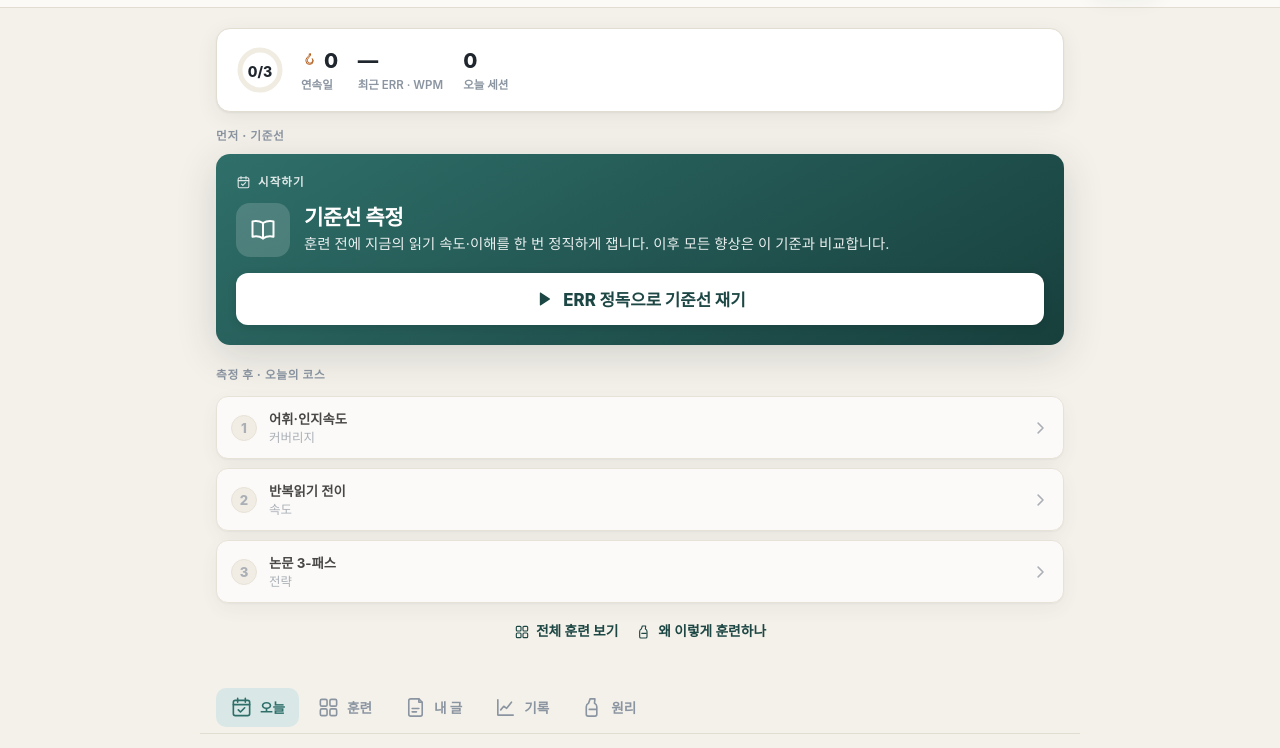
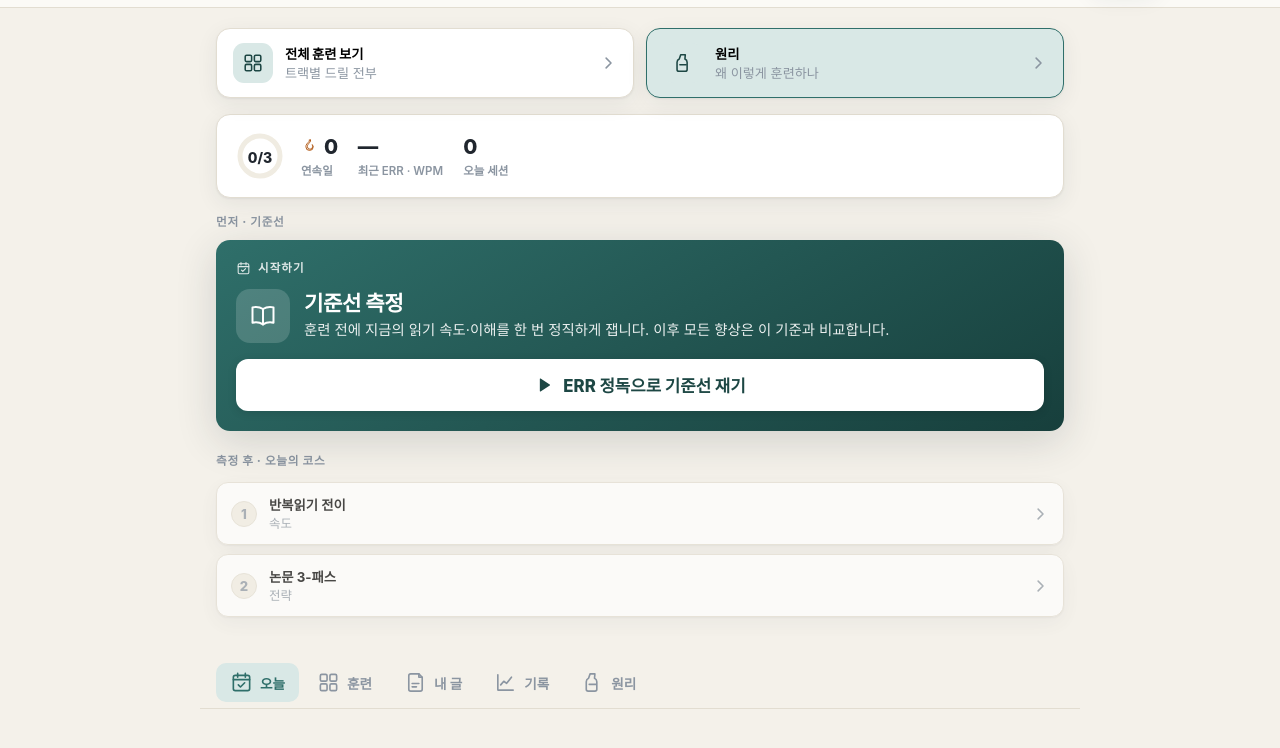
Before and after one commit to seunghoonchoi-phd/reading-trainer, a plain HTML site: page index.html in a window 1280 px wide. Shown: the part 52-800 px from the top of the page. Drawn offline with Linux system fonts and the light colour scheme.

Commit message:
home: 메뉴를 상단 카드로 격상(전체훈련/원리) + 단어장 제거 + SW network-first(업데이트 후 빈화면 방지)

```diff
--- a/css/styles.css
+++ b/css/styles.css
@@ -230,6 +230,18 @@ body {
 .linkrow a:hover { text-decoration: underline; }
 .linkrow .icon svg { width: 16px; height: 16px; }
 
+/* top menu cards (전체 훈련 보기 · 원리) */
+.menu-grid { display: grid; grid-template-columns: 1fr 1fr; gap: 12px; margin-bottom: 16px; }
+@media (max-width: 520px) { .menu-grid { grid-template-columns: 1fr; } }
+.menucard { display: flex; align-items: center; gap: 12px; width: 100%; text-align: left; background: var(--surface); border: 1px solid var(--line); border-radius: var(--radius); padding: 14px 16px; cursor: pointer; font-family: inherit; box-shadow: var(--shadow); transition: border-color .12s ease, transform .04s ease; }
+.menucard:hover { border-color: var(--accent); }
+.menucard:active { transform: translateY(1px); }
+.menucard--accent { background: var(--accent-soft); border-color: var(--accent); }
+.menucard__body { display: flex; flex-direction: column; min-width: 0; flex: 1; }
+.menucard__name { font-weight: 800; letter-spacing: -.01em; }
+.menucard__sub { font-size: .82rem; color: var(--ink-faint); }
+.menucard__chev { color: var(--ink-faint); margin-left: auto; flex: none; }
+
 /* ---- Progress: skill radar + tiers ---- */
 .radar-wrap { display: grid; grid-template-columns: minmax(0,1.05fr) minmax(0,1fr); gap: 14px 18px; align-items: center; }
 @media (max-width: 560px) { .radar-wrap { grid-template-columns: 1fr; } }
--- a/js/app.js
+++ b/js/app.js
@@ -188,15 +188,23 @@ function renderHome() {
       icon('chevron', { size: 18, cls: 'step__chev' }));
   });
 
+  const menuCard = (cls, ico, name, sub, route) => h('button', { class: 'menucard' + cls, onClick: () => go(route) },
+    h('span', { class: 'iconchip' }, icon(ico)),
+    h('span', { class: 'menucard__body' },
+      h('span', { class: 'menucard__name' }, name),
+      h('span', { class: 'menucard__sub' }, sub)),
+    icon('chevron', { size: 18, cls: 'menucard__chev' }));
+  const menu = h('div', { class: 'menu-grid' },
+    menuCard('', 'train', '전체 훈련 보기', '트랙별 드릴 전부', 'train'),
+    menuCard(' menucard--accent', 'theory', '원리', '왜 이렇게 훈련하나', 'theory'));
+
   mount(view, h('div', { class: 'fade-in' },
+    menu,
     status,
     h('p', { class: 'track-label', style: { marginTop: '16px' } }, hasBaseline ? '오늘의 훈련' : '먼저 · 기준선'),
     heroNode,
     !hasBaseline ? h('p', { class: 'track-label' }, '측정 후 · 오늘의 코스') : null,
     h('div', { class: 'session' + (hasBaseline ? '' : ' session--preview'), style: { marginTop: '12px' } }, ...steps),
-    h('div', { class: 'linkrow' },
-      h('a', { href: '#train', onClick: e => { e.preventDefault(); go('train'); } }, icon('train', { size: 16 }), '전체 훈련 보기'),
-      h('a', { href: '#theory', onClick: e => { e.preventDefault(); go('theory'); } }, icon('theory', { size: 16 }), '왜 이렇게 훈련하나')),
     content.data().isSeed ? h('div', { class: 'note note--warn', style: { marginTop: '12px' } }, '※ 콘텐츠 데이터를 못 불러와 내장 샘플로 동작 중입니다.') : null));
 }
 
--- a/js/drills/index.js
+++ b/js/drills/index.js
@@ -1,5 +1,4 @@
 // ===== drills/index.js — registry, ordered by the coverage-first → rate → strategy program =====
-import vocab from './vocab.js';
 import conquer from './conquer.js';
 import err from './err.js';
 import repeated from './repeated.js';
@@ -10,8 +9,8 @@ import zhseg from './zhseg.js';
 import zhchar from './zhchar.js';
 import preview from './preview.js';
 
-export const DRILLS = [vocab, conquer, err, repeated, modes, triage, retrieval, zhseg, zhchar, preview];
+export const DRILLS = [conquer, err, repeated, modes, triage, retrieval, zhseg, zhchar, preview];
 export const DRILL_BY_ID = Object.fromEntries(DRILLS.map(d => [d.id, d]));
 
 // track order for the catalog
-export const TRACKS = ['커버리지', '속도', '전략', '중국어', '시야 활용'];
+export const TRACKS = ['속도', '전략', '중국어', '시야 활용'];
```
Also changed, not shown: sw.js (+5 -3 lines).
